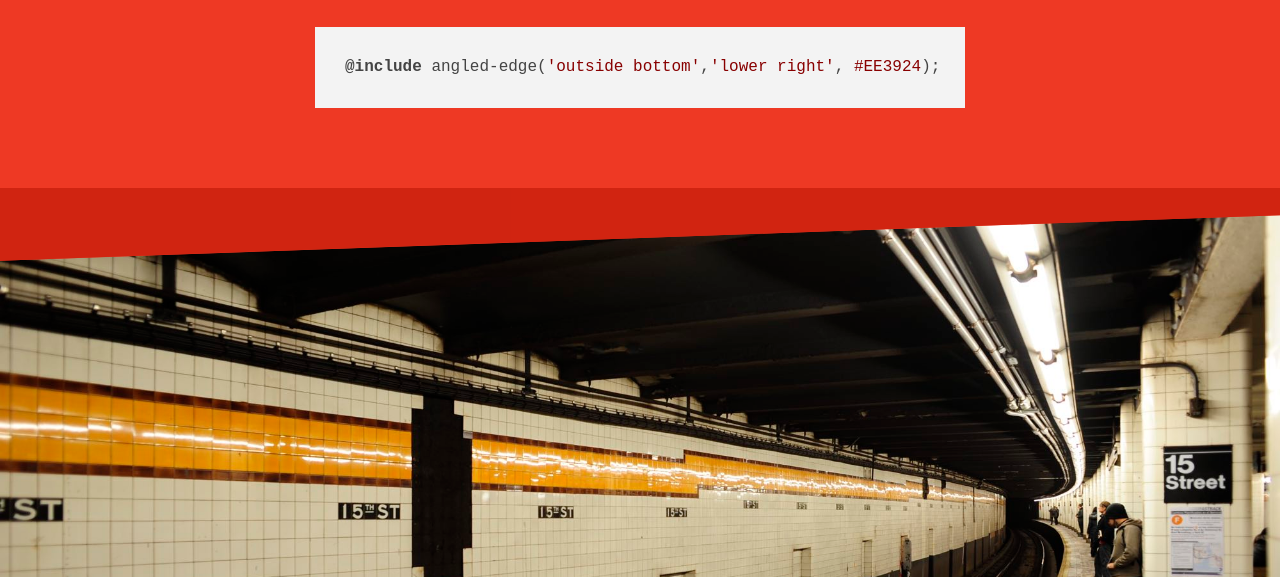
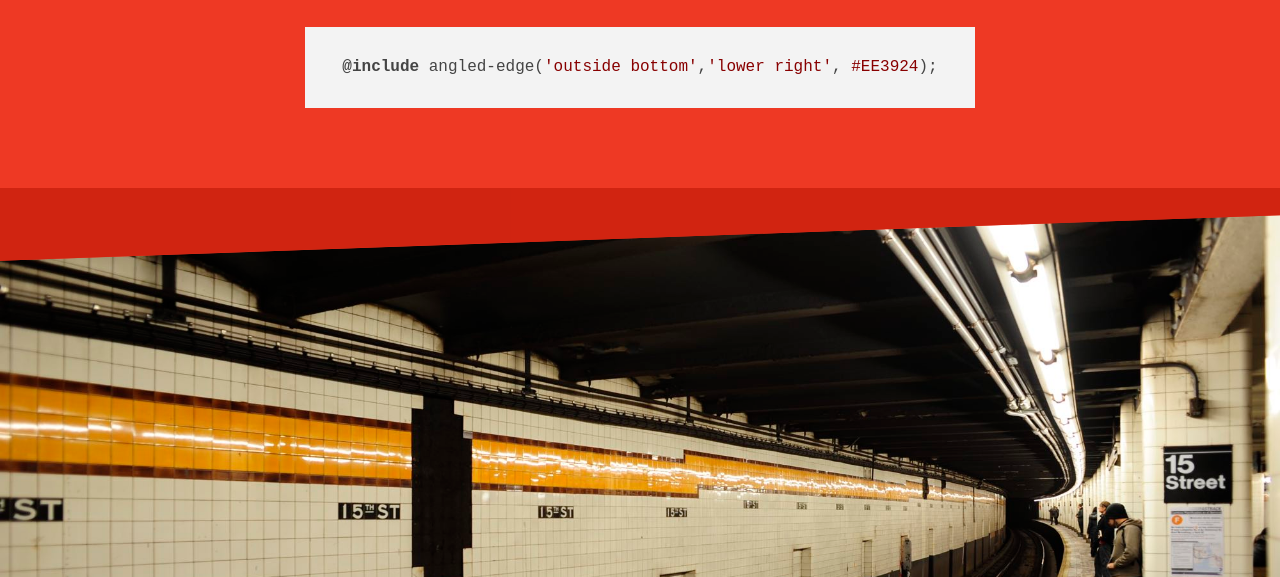
Before and after one commit to josephfusco/angled-edges, a website: page index.html in a window 1280 px wide. Shown: the part 223-800 px from the top of the page. Drawn offline with nearby package versions, Linux system fonts and the light colour scheme.

Commit message:
Fix overflow code example

```diff
--- a/styles/_layout.scss
+++ b/styles/_layout.scss
@@ -86,11 +86,13 @@ header {
     }
 
     pre {
-        max-width: 650px;
+        max-width: 670px;
         margin: 0 auto;
         display: block;
         opacity: 0;
-        code { padding: 30px !important;}
+        code {
+            padding: 30px !important;
+        }
         animation: fadeIn .9s .6s ease forwards;
     }
 
```
Also changed, not shown: styles/build/main.css.
